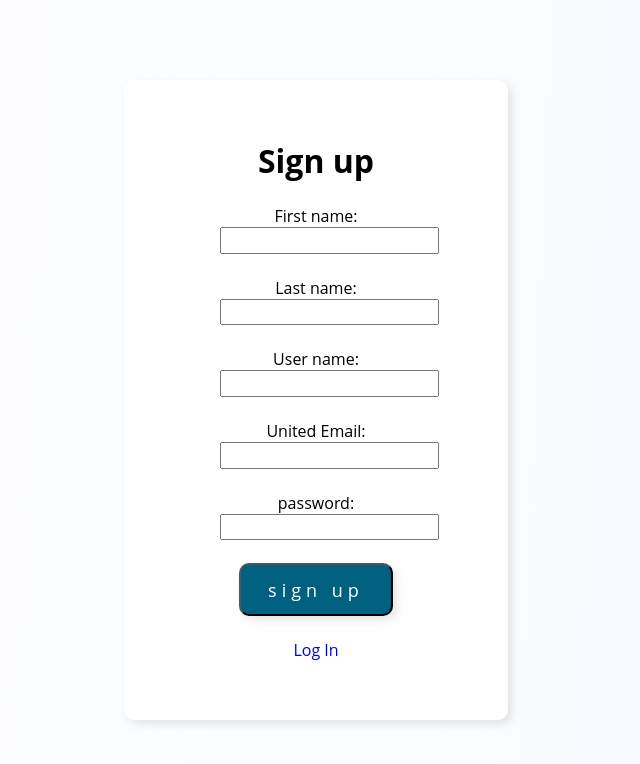
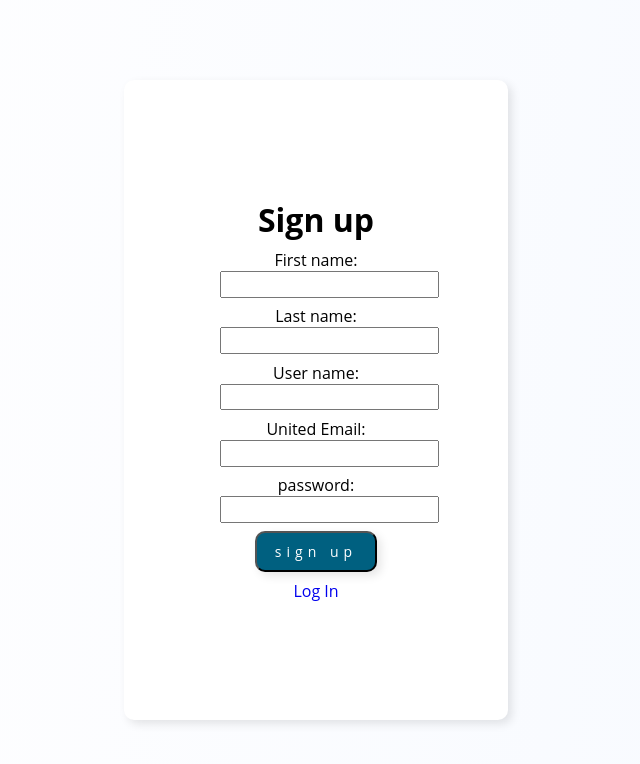
Before and after one commit to dselmer/i5-field-status, an Angular app: page /signup in a window 1280 px wide. Shown: the top 764 px of the page, without its empty margins (324-964 px from the left). Built offline with nearby package versions, Linux system fonts and the light colour scheme; what ngx-webcam would draw is missing.

Commit message:
made minor adjustments to login/signup pages

```diff
--- a/src/app/login/login.component.css
+++ b/src/app/login/login.component.css
@@ -44,13 +44,13 @@ label{
 input[type="submit"]{
   background-color: #006080;
   height: 100%;
-  width: 100%;
+  width: 60%;
   border-radius: 10px;
   font-family: "Open Sans", sans-serif;
-  font-size: 18px;
+  font-size: 14px;
   text-align: center;
   color: #FFFFFF;
-  padding: 8%;
+  padding: 6% 0;
   box-shadow: 4px 4px 10px rgba(0, 0, 0, 0.1);
   align-self: center;
   letter-spacing: 5px;
--- a/src/app/signup/signup.component.css
+++ b/src/app/signup/signup.component.css
@@ -22,7 +22,7 @@ form{
 
   form > div{
     text-align: center;
-    margin: 3%;
+  margin: 1%;
     /* border:2px solid red; */
     width: 50%;
   }
@@ -37,17 +37,18 @@ form{
   input[type="submit"]{
     background-color: #006080;
     height: 100%;
-    width: 100%;
+    width: 80%;
     border-radius: 10px;
     font-family: "Open Sans", sans-serif;
-    font-size: 18px;
+    font-size: 14px;
     text-align: center;
     color: #FFFFFF;
-    padding: 8%;
+    padding: 6% 0;
     box-shadow: 4px 4px 10px rgba(0, 0, 0, 0.1);
     align-self: center;
     letter-spacing: 5px;
   }
+
 
   input[type="text"],input[type="password"] {
     padding: 2% 10%;
```
